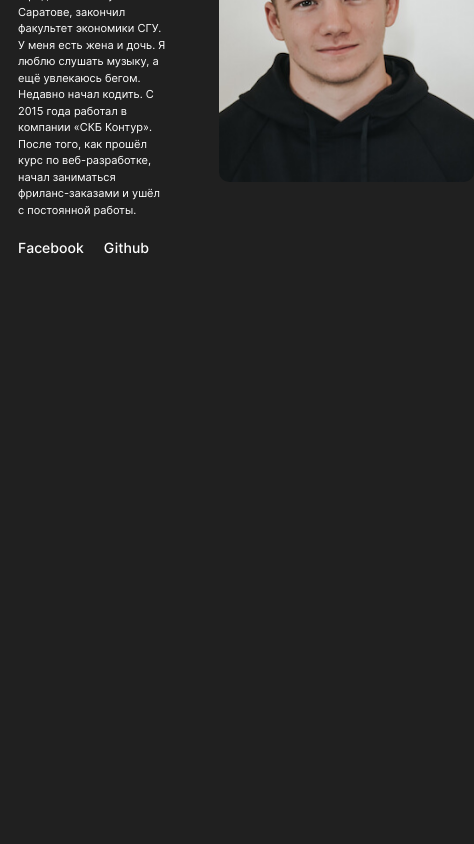
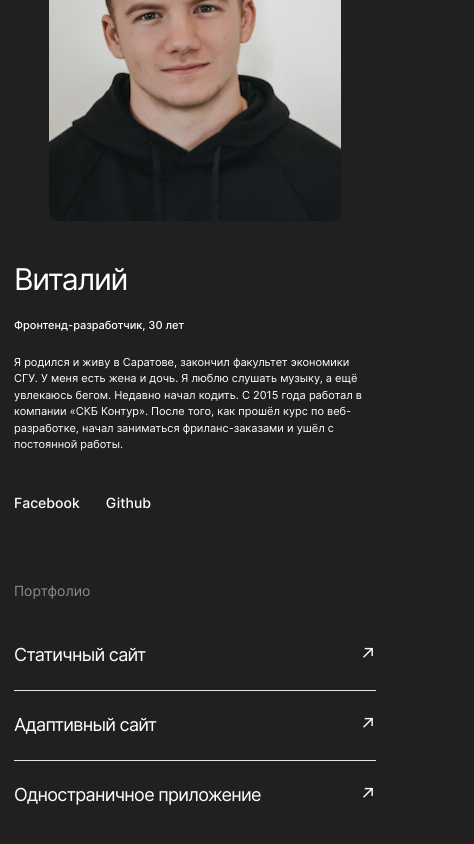
Before and after one commit to sahvea/movies-explorer-frontend, a React (Create React App) app: page / in a window 390 px wide. Shown: the part 2176-3020 px from the top of the page, 474 px wide, since content can reach past the window. Before the commit the page ends 2503 px from the top, so only its background shows below. Built offline with nearby package versions, Linux system fonts and the light colour scheme.

Commit message:
feat: add Portfolio component

```diff
--- a/src/blocks/page/page.css
+++ b/src/blocks/page/page.css
@@ -29,6 +29,7 @@
   --main-elements-color: #313131;
   --title-divider-color: #dadada;
   --divider-color: #424242;
+  --divider-color-light: #e5e5e5;
   --input-border-color: #aaaaaa;
   --more-bnt-color: #2f2f2f;
     /* акцентные цвета */
--- a/src/components/Main/AboutMe/AboutMe.css
+++ b/src/components/Main/AboutMe/AboutMe.css
@@ -1,5 +1,6 @@
 .about-me {
   margin-top: 10px;
+  margin-bottom: 25px;
 }
 
 .about-me__info-wrap {
@@ -13,7 +14,7 @@
   max-width: 600px;
   display: flex;
   flex-direction: column;
-  justify-content: start;
+  justify-content: flex-start;
   align-items: flex-start;
 }
 
@@ -71,6 +72,7 @@
 @media screen and (max-width: 1023px) {
   .about-me {
     margin-top: 0;
+    margin-bottom: 0;
   }
 
   .about-me__info-wrap {
@@ -79,7 +81,6 @@
   }
 
   .about-me__name {
-    margin: 0;
     font-size: 40px;
     line-height: 1;
   }
@@ -101,6 +102,43 @@
   }
 }
 
-@media screen and (max-width: 767px) {
+@media screen and (max-width: 680px) {
+  .about-me__info-wrap {
+    margin-top: 60px;
+    grid-template-columns: 1fr;
+    gap: 40px;
+    justify-items: center;
+  }
 
+  .about-me__image {
+    grid-row: 1 / 2;
+    width: 292px;
+    height: 352px;
+  }
 }
+
+@media screen and (max-width: 575px) {
+  .about-me {
+    padding-left: 14px;
+    padding-right: 14px;
+  }
+
+  .about-me__name {
+    font-size: 30px;
+    line-height: 1.2;
+  }
+
+  .about-me__activity {
+    margin-top: 20px;
+    font-size: 11px;
+  }
+
+  .about-me__links-list {
+    margin-top: 40px;
+    padding-top: 0;
+  }
+
+  .about-me__links-item {
+    margin-left: 26px;
+  }
+}
--- a/src/components/Main/AboutMe/AboutMe.js
+++ b/src/components/Main/AboutMe/AboutMe.js
@@ -1,5 +1,6 @@
 import './AboutMe.css';
 import student from '../../../images/avatar-example.jpg';
+import Portfolio from './Portfolio/Portfolio';
 
 function AboutMe() {
   return (
@@ -22,6 +23,7 @@ function AboutMe() {
         </div>
         <img className="about-me__image" src={student} alt="фото студента"/>
       </div>
+      <Portfolio />
     </section>
   )
 }
--- /dev/null
+++ b/src/components/Main/AboutMe/Portfolio/Portfolio.css
@@ -0,0 +1,91 @@
+.portfolio {
+  padding-top: 100px;
+}
+
+.portfolio__title {
+  margin: 0;
+  font-weight: 400;
+  font-size: 18px;
+  line-height: 1.1;
+  color: var(--font-transp-color);
+}
+
+.portfolio__links-list {
+  margin: 50px 0 0;
+  padding: 0;
+  list-style: none;
+}
+
+.portfolio__links-item {
+  margin-top: 20px;
+  padding-top: 20px;
+  border-top: 1px solid var(--divider-color);
+}
+
+.portfolio__links-item:first-of-type {
+  margin-top: 0;
+  padding-top: 0;
+  border: none;
+}
+
+.portfolio__link {
+  display: flex;
+  justify-content: space-between;
+  align-items: center;
+  font-weight: 400;
+  font-size: 30px;
+  line-height: 1.7;
+  letter-spacing: -0.04em;
+}
+
+.portfolio__link-arrow {
+  line-height: 2;
+  transition: .3s ease-in-out;
+}
+
+.portfolio__link:hover .portfolio__link-arrow {
+  transform: rotate(-45deg);
+}
+
+@media screen and (max-width: 1023px) {
+  .portfolio {
+    padding-top: 90px;
+  }
+
+  .portfolio__links-item {
+    border-color: var(--divider-color-light);
+  }
+
+  .portfolio__link {
+    font-size: 28px;
+    line-height: 1.8;
+  }
+
+  .portfolio__link-arrow {
+    line-height: 2.1;
+  }
+}
+
+@media screen and (max-width: 575px) {
+  .portfolio {
+    padding-top: 70px;
+  }
+
+  .portfolio__title {
+    font-size: 14px;
+    line-height: 1.4;
+  }
+
+  .portfolio__links-list {
+    margin-top: 40px;
+  }
+
+  .portfolio__link {
+    font-size: 18px;
+    line-height: 1.6;
+  }
+
+  .portfolio__link-arrow {
+    line-height: 1.6;
+  }
+}
--- /dev/null
+++ b/src/components/Main/AboutMe/Portfolio/Portfolio.js
@@ -0,0 +1,28 @@
+import './Portfolio.css';
+
+function Portfolio() {
+  return (
+    <section className="portfolio">
+      <h3 className="portfolio__title">Портфолио</h3>
+      <ul className="portfolio__links-list">
+        <li className="portfolio__links-item">
+          <a className="link portfolio__link" href="https://sahvea.github.io/how-to-learn/" target="_blank" rel="noreferrer">Статичный сайт
+            <span className="portfolio__link-arrow">&#8599;</span>
+          </a>
+        </li>
+        <li className="portfolio__links-item">
+          <a className="link portfolio__link" href="https://sahvea.github.io/russian-travel/" target="_blank" rel="noreferrer">Адаптивный сайт
+          <span className="portfolio__link-arrow">&#8599;</span>
+          </a>
+        </li>
+        <li className="portfolio__links-item">
+          <a className="link portfolio__link" href="https://mesto.sophie.nomoredomains.club" target="_blank" rel="noreferrer">Одностраничное приложение
+          <span className="portfolio__link-arrow">&#8599;</span>
+          </a>
+        </li>
+      </ul>
+    </section>
+  )
+}
+
+export default Portfolio;
--- a/src/components/Main/Main.js
+++ b/src/components/Main/Main.js
@@ -3,7 +3,6 @@ import Promo from './Promo/Promo';
 import AboutProject from './AboutProject/AboutProject';
 import Techs from './Techs/Techs';
 import AboutMe from './AboutMe/AboutMe';
-import Portfolio from './Portfolio/Portfolio';
 
 function Main() {
   return (
@@ -12,7 +11,6 @@ function Main() {
       <AboutProject />
       <Techs />
       <AboutMe />
-      <Portfolio />
     </>
   )
 }
--- a/src/components/Main/Portfolio/Portfolio.js
+++ /dev/null
@@ -1,9 +0,0 @@
-function Portfolio() {
-  return (
-    <div className="portfolio">
-
-    </div>
-  )
-}
-
-export default Portfolio;
```
Also changed, not shown: src/components/Main/Portfolio/Portfolio.css (deleted).
